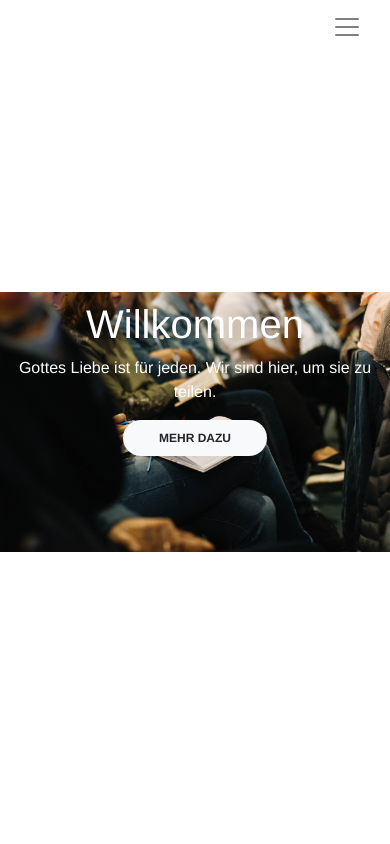
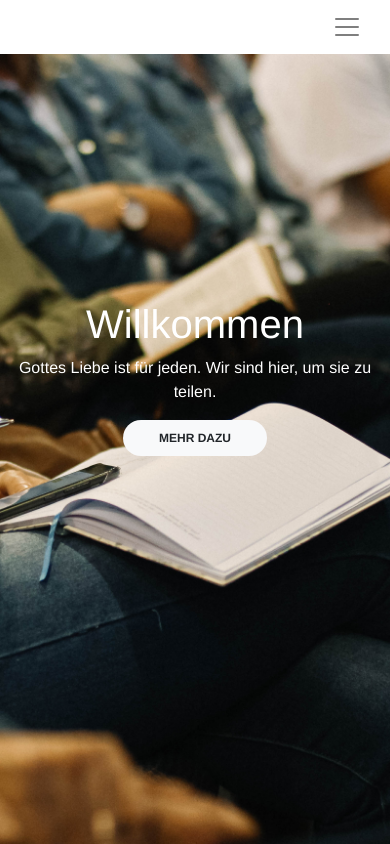
Before and after one commit to stefanmatar/agapewien, a Vue app: page /#/ in a window 390 px wide. Shown: the top 844 px of the page. Built offline with nearby package versions, Linux system fonts and the light colour scheme; no server answers; some icons are missing.

Commit message:
make header image responsive

```diff
--- a/src/components/Header.vue
+++ b/src/components/Header.vue
@@ -20,8 +20,9 @@
 
 <style>
   #header {
-    background: url('/static/images/header2.jpg') no-repeat fixed center;
-    background-size: 100%;
+    background: url('/static/images/header2.jpg') no-repeat center center fixed;
+    background-size: cover;
+    max-width: 100%;
     height: 100vh;
     width: 100%;
   }
```
